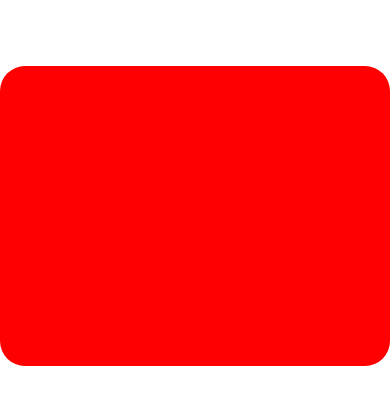
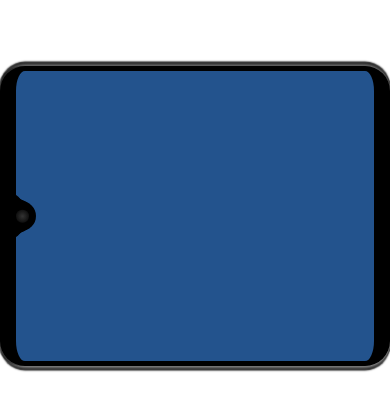
Before and after one commit to davidobodo/front-end-experiments, a plain HTML site: page css-phone.html in a window 390 px wide. Shown: the part 206-616 px from the top of the page. Drawn offline with Linux system fonts and the light colour scheme.

Commit message:
phone completed

```diff
--- a/css-phone.html
+++ b/css-phone.html
@@ -21,18 +21,39 @@
         }
 
         .phone {
-            background-color: red;
+            background-color: #23538D;
+            position: relative;
             width: 600px;
             height: 300px;
             border-radius: 25px;
+            border: solid #000;
+            border-width: 5px 16px;
+            box-shadow: -3px 0 1px rgba(0, 0, 0, .5), 0 -2px 4px 0 rgba(255, 255, 255, .5), 0 -4.5px 1.5px 0 rgba(0, 0, 0, 1), 0 2px 4px 0 rgba(255, 255, 255, .6), 0 4.5px 1.5px 0 rgba(0, 0, 0, 1), 2px 0 1px rgba(0, 0, 0, 1);
         }
 
         .phone:before {
             content: '';
+            position: absolute;
+            width: 20px;
+            height: 30px;
+            background-color: #000;
+            border-radius: 0 50px 50px 0;
+            top: 50%;
+            transform: translateY(-50%);
+            z-index: 1;
+            box-shadow: -11px 5px 0 1px #000, -4px 1px 0 1px #000, -14px 8px 0 1px #000, -11px -5px 0 1px #000, -4px -1px 0 1px #000, -14px -8px 0 1px #000;
         }
 
         .phone:after {
-            content: ''
+            content: '';
+            position: absolute;
+            top: 50%;
+            transform: translateY(-50%);
+            width: 12.5px;
+            height: 12.5px;
+            border-radius: 50%;
+            z-index: 2;
+            background-image: radial-gradient(#333, rgba(0, 0, 0, .5));
         }
     </style>
 </head>
```
